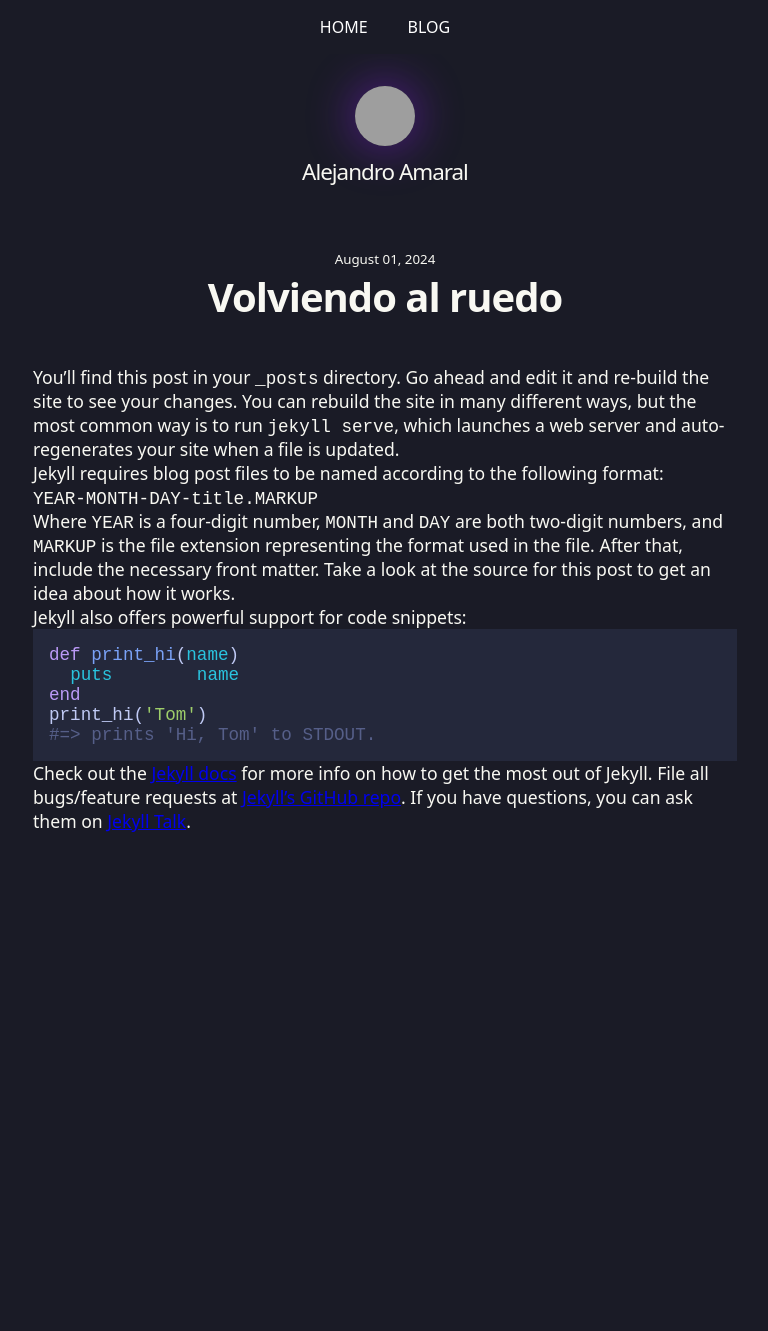
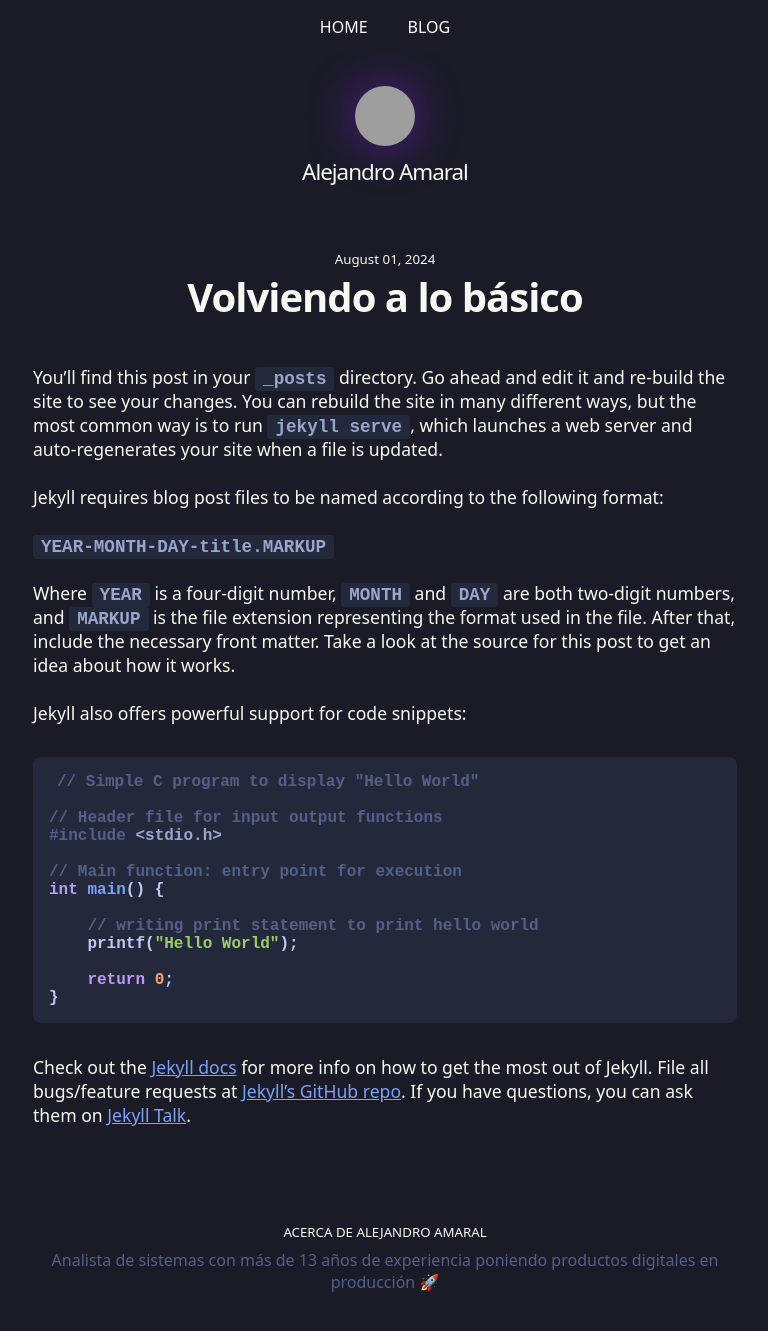
Before and after one commit to janoamaral/janoamaral.github.io, a Jekyll site: the page built from _posts/2024-08-01-welcome-to-jekyll.markdown, in a window 1280 px wide and 1357 px high. Shown: the top 1331 px of the window, without its empty margins (255-1023 px from the left). Built offline with Jekyll 4.4.1, drawn with Linux system fonts in a browser that asks for light colours; grey boxes are pictures that could not be loaded.

Commit message:
mejora de estilos

```diff
--- a/_layouts/home.html
+++ b/_layouts/home.html
@@ -11,7 +11,7 @@ layout: default
   </div>
   <div>
     <p>
-    Hola, soy Alejandro (aka Jano), un analista de sistemas con más de 13 años de experiencia
+    Hola, soy Alejandro (aka Jano), analista de sistemas con más de 13 años de experiencia
     poniendo productos digitales en producción 🚀
     </p>
   </div>
--- a/_layouts/post.html
+++ b/_layouts/post.html
@@ -4,8 +4,12 @@ layout: default
 
 <header class="flex-col align-center text-center masthead">
   <div>
-    <img class="rounded-full avatar" style="width:60px;height: 60px;" src="https://avatars.githubusercontent.com/u/10008708?v=4" />
-    <h1 style="font-size: 1.4rem;margin-top:.6rem">Alejandro Amaral</h1>
+    <img
+      class="rounded-full avatar"
+      style="width: 60px; height: 60px"
+      src="https://avatars.githubusercontent.com/u/10008708?v=4"
+    />
+    <h1 style="font-size: 1.4rem; margin-top: 0.6rem">Alejandro Amaral</h1>
   </div>
 </header>
 
@@ -15,3 +19,23 @@ layout: default
 
   <article>{{content}}</article>
 </div>
+
+<footer>
+  <header class="flex-col align-center text-center masthead">
+    <div>
+      <h5
+        style="
+          margin-bottom: 0.5rem;
+          font-weight: 400;
+          text-transform: uppercase;
+        "
+      >
+        Acerca de Alejandro Amaral
+      </h5>
+      <p>
+        Analista de sistemas con más de 13 años de experiencia poniendo
+        productos digitales en producción 🚀
+      </p>
+    </div>
+  </header>
+</footer>
--- a/_posts/2024-08-01-welcome-to-jekyll.markdown
+++ b/_posts/2024-08-01-welcome-to-jekyll.markdown
@@ -1,6 +1,6 @@
 ---
 layout: post
-title:  "Volviendo al ruedo"
+title:  "Volviendo a lo básico"
 date:   2024-08-01 20:29:02 -0300
 categories: jekyll update
 ---
@@ -14,12 +14,20 @@ Where `YEAR` is a four-digit number, `MONTH` and `DAY` are both two-digit number
 
 Jekyll also offers powerful support for code snippets:
 
-{% highlight ruby %}
-def print_hi(name)
-  puts "Hi, #{name}"
-end
-print_hi('Tom')
-#=> prints 'Hi, Tom' to STDOUT.
+{% highlight c %}
+// Simple C program to display "Hello World"
+
+// Header file for input output functions
+#include <stdio.h>
+
+// Main function: entry point for execution
+int main() {
+
+    // writing print statement to print hello world
+    printf("Hello World");
+
+    return 0;
+}
 {% endhighlight %}
 
 Check out the [Jekyll docs][jekyll-docs] for more info on how to get the most out of Jekyll. File all bugs/feature requests at [Jekyll’s GitHub repo][jekyll-gh]. If you have questions, you can ask them on [Jekyll Talk][jekyll-talk].
--- a/assets/css/style.css
+++ b/assets/css/style.css
@@ -4,6 +4,8 @@
   --color-primary: #1a1b26;
   --color-secondary: #f8f8f2;
   --color-accent: #5b48d2;
+  --color-comments: #565f89;
+  --color-keyword: #bb9af7;
 }
 
 * {
@@ -122,7 +124,7 @@ nav ul a {
 .masthead p {
   margin-top: 0rem;
   padding-top: 0rem;
-  color: #a0aec0;
+  color: var(--color-comments);
 }
 
 .post-card {
@@ -141,6 +143,14 @@ nav ul a {
   transition: border 0.3s ease;
 }
 
+.post-card:hover .more {
+  transition:
+    color 0.3s ease,
+    background 0.3s ease;
+  color: var(--color-primary);
+  background: var(--color-keyword);
+}
+
 .post-card h2 {
   margin-top: 0.5rem;
   margin-bottom: 1rem;
@@ -157,14 +167,17 @@ nav ul a {
 
 .post-card .more {
   margin-top: 2rem;
-  color: #a0aec0;
+  color: var(--color-keyword);
   padding: 0.5rem 4rem;
-  border: 1px solid #565f89;
+  border: 1px solid var(--color-keyword);
   display: inline-block;
   border-radius: 3rem;
+  transition:
+    color 0.3s ease,
+    background 0.3s ease;
 }
 
-.post > h1 {
+.post>h1 {
   font-size: 2.5rem;
   margin-top: 0.5rem;
   margin-bottom: 3rem;
@@ -605,7 +618,30 @@ article {
   background-color: transparent;
 }
 
-.post > article pre {
+.post {
+  margin: 4rem 0;
+}
+
+.post>article code {
+  background: #24283b;
+  color: #9aa5ce;
+  font-weight: 600;
+  padding: 0.1rem 0.5rem;
+  border-radius: 3px;
+}
+
+.post>article p {
+  margin: 1.5rem 0;
+}
+
+.post>article a {
+  color: #7aa2f7;
+}
+
+.post>article pre {
+  font-size: 1rem;
+  border-radius: 8px;
   overflow-y: auto;
   padding: 1rem;
+  margin: 2rem 0;
 }
```
